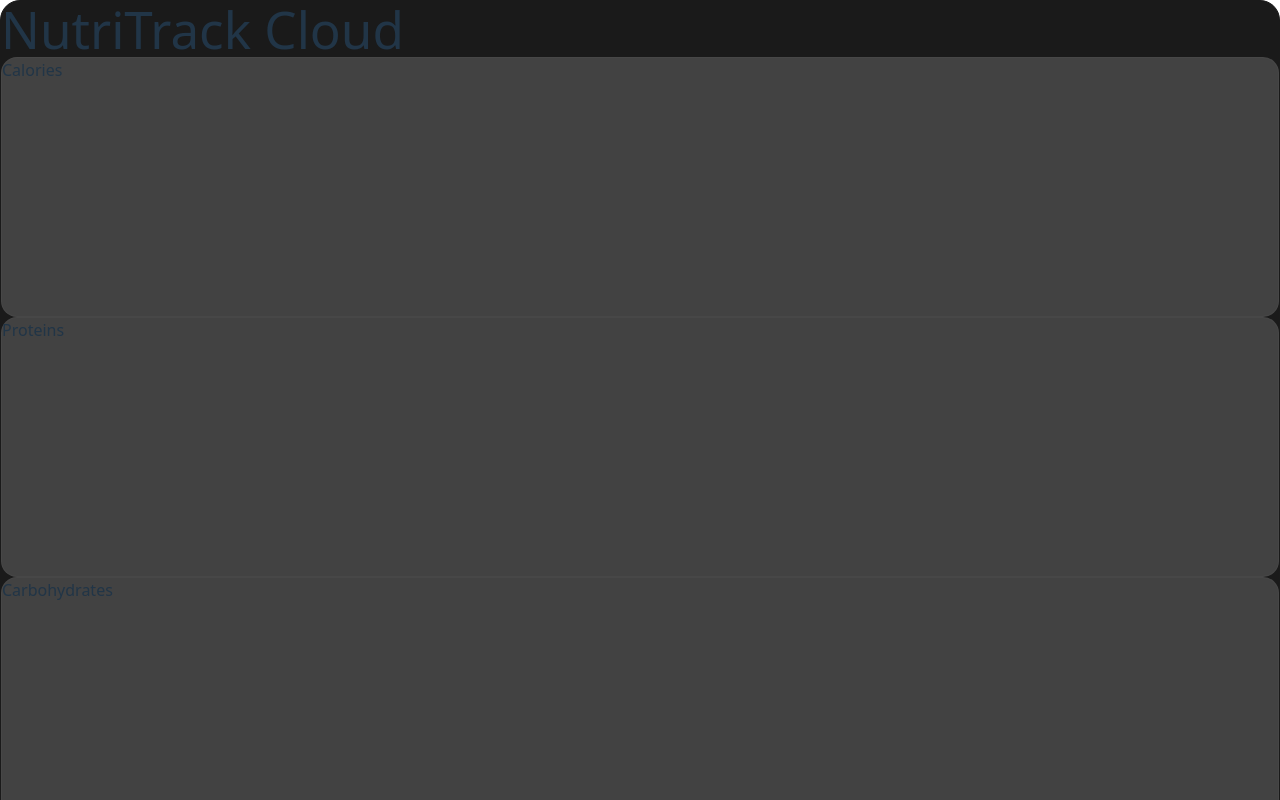
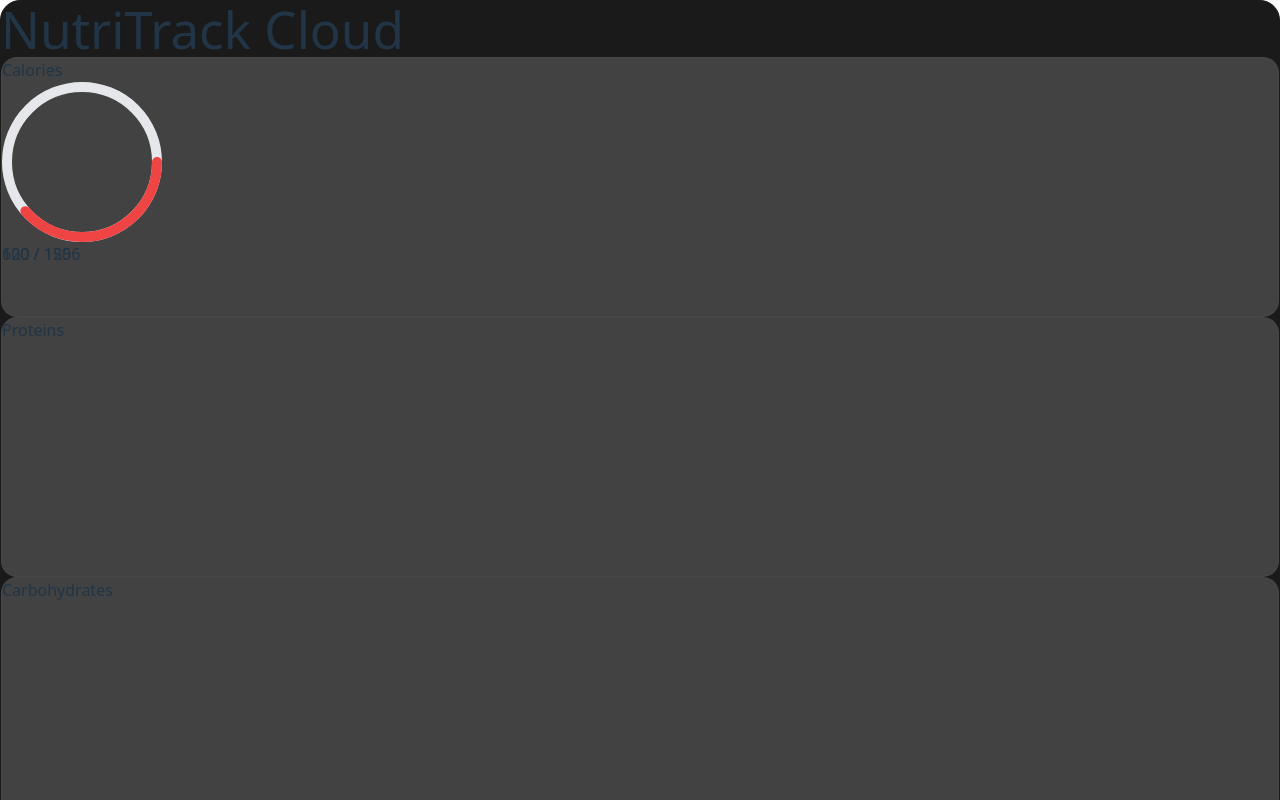
Before and after one commit to Ric-Oli/CLD2_Nutritrack_Cloud, a Vue app in the folder frontend/: page / in a window 1280 px wide. Shown: the top 800 px of the page. Built offline with nearby package versions, Linux system fonts and the light colour scheme.

Commit message:
feat: create a vue component to draw and animate a circle for macros

```diff
--- a/frontend/src/App.vue
+++ b/frontend/src/App.vue
@@ -1,5 +1,7 @@
 <script setup>
 import HelloWorld from './components/HelloWorld.vue'
+
+import ProgressMacros from "./components/ProgressionMacros.vue"
 </script>
 
 <template>
@@ -17,7 +19,11 @@ import HelloWorld from './components/HelloWorld.vue'
         <div id="calories-section" class="track-nutrition text-lg text-center font-semibold text-gray-200 tracking-wide uppercase m-3 p-3">
           <h2 class="text-red-400">Calories</h2>
           <div class="grid grid-cols-1 place-items-center mt-4">
-            <div class="w-32 h-32 rounded-full border-8 border-gray-200"></div>
+            <div class="relative grid place-items-center">
+              <!-- <div class="absolute inset-0 rounded-full border-8 border-gray-200"></div> -->
+              <ProgressMacros :value="600" :max="1556" :size="160" />
+              <p class="z-10 font-bold">120 / 120</p>
+            </div>
           </div>
         </div>
 
@@ -30,7 +36,7 @@ import HelloWorld from './components/HelloWorld.vue'
         </div>
 
         <!-- CARBOHYDRATE SECTION -->
-        <div id="glucides-section" class="track-nutrition text-lg text-center font-semibold text-gray-200 tracking-wide uppercase m-3 p-3">
+        <div id="carbohydrates-section" class="track-nutrition text-lg text-center font-semibold text-gray-200 tracking-wide uppercase m-3 p-3">
           <h2 class="text-green-400">Carbohydrates</h2>
           <div class="grid grid-cols-1 place-items-center mt-4">
             <div class="w-32 h-32 rounded-full border-8 border-gray-200"></div>
@@ -38,7 +44,7 @@ import HelloWorld from './components/HelloWorld.vue'
         </div>
 
         <!-- LIPIDS SECTIONS -->
-        <div id="lipides-section" class="track-nutrition text-lg text-center font-semibold text-gray-200 tracking-wide uppercase m-3 p-3">
+        <div id="lipids-section" class="track-nutrition text-lg text-center font-semibold text-gray-200 tracking-wide uppercase m-3 p-3">
           <h2 class="text-blue-400">Lipids</h2>
           <div class="grid grid-cols-1 place-items-center mt-4">
             <div class="w-32 h-32 rounded-full border-8 border-gray-200"></div>
--- /dev/null
+++ b/frontend/src/components/ProgressionMacros.vue
@@ -0,0 +1,83 @@
+<script setup>
+import { computed } from "vue"
+
+const props = defineProps({
+  value: {
+    type: Number,
+    required: true,
+  },
+  max: {
+    type: Number,
+    required: true,
+  },
+  size: {
+    type: Number,
+    default: 128, // taille du cercle
+  },
+  stroke: {
+    type: Number,
+    default: 10, // épaisseur de la ligne
+  },
+  color: {
+    type: String,
+    default: "#ef4444",
+  },
+  bgColor: {
+    type: String,
+    default: "#e5e7eb",
+  },
+})
+
+const radius = computed(() => (props.size - props.stroke) / 2)
+const circumference = computed(() => 2 * Math.PI * radius.value)
+
+const progress = computed(() =>
+    Math.min(props.value / props.max, 1)
+)
+
+const offset = computed(() =>
+    circumference.value * (1 - progress.value)
+)
+</script>
+
+<template>
+  <div
+      class="relative flex items-center justify-center"
+      :style="{ width: size + 'px', height: size + 'px' }"
+  >
+    <svg
+        :width="size"
+        :height="size"
+        class="-rotate-90"
+    >
+      <!-- Cercle fond -->
+      <circle
+          :cx="size / 2"
+          :cy="size / 2"
+          :r="radius"
+          :stroke="bgColor"
+          :stroke-width="stroke"
+          fill="transparent"
+      />
+
+      <!-- Cercle progression -->
+      <circle
+          :cx="size / 2"
+          :cy="size / 2"
+          :r="radius"
+          :stroke="color"
+          :stroke-width="stroke"
+          fill="transparent"
+          :stroke-dasharray="circumference"
+          :stroke-dashoffset="offset"
+          stroke-linecap="round"
+          class="transition-all duration-500 ease-out"
+      />
+    </svg>
+
+    <!-- Texte centre -->
+    <div class="absolute text-center font-bold text-lg">
+      {{ value }} / {{ max }}
+    </div>
+  </div>
+</template>
```
